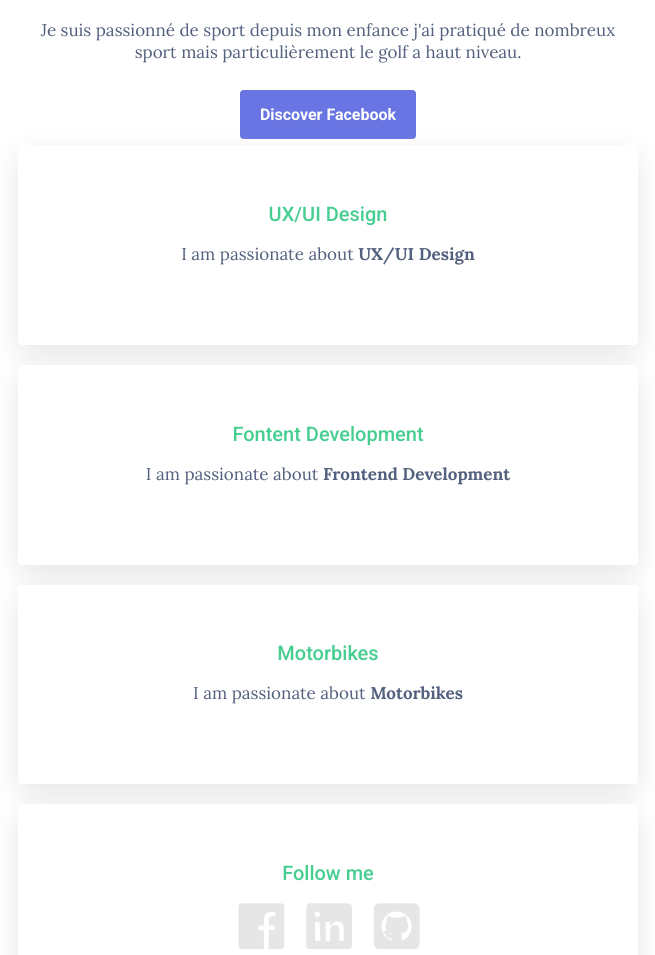
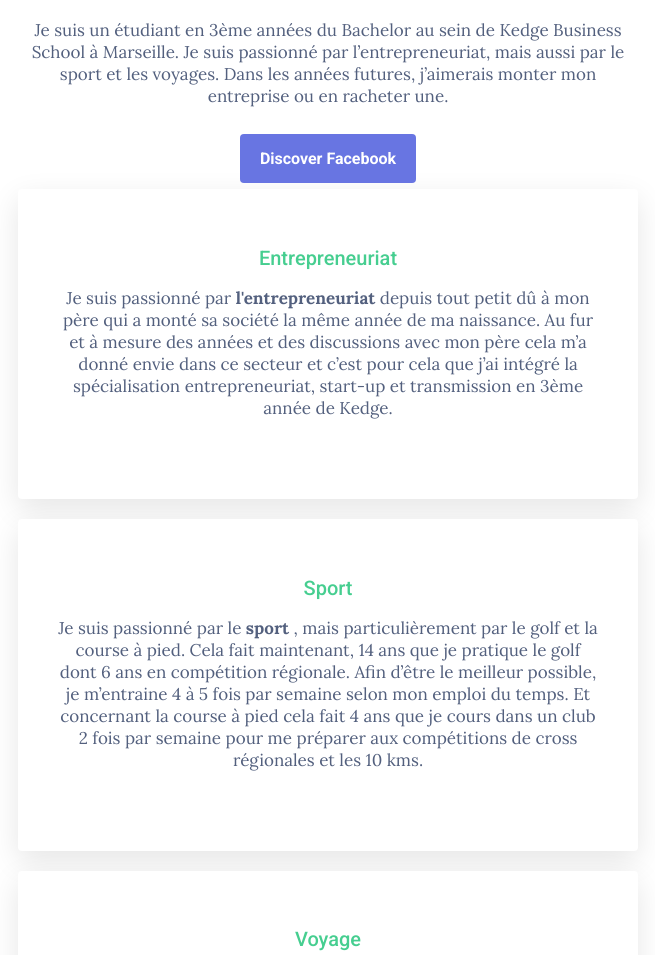
Before and after one commit to JeanBaptisteBourel/my-first-website, a plain HTML site: page index.html in a window 1280 px wide. Shown: the part 276-1231 px from the top of the page, without its empty margins (312-967 px from the left). Drawn offline with Linux system fonts and the light colour scheme.

Commit message:
Profil Finish

```diff
--- a/index.html
+++ b/index.html
@@ -14,29 +14,30 @@
  <div>
 	<h1>Hello, I'm Jean-Baptiste</h1>
 	<img src="images/my-profil.png" class="img-circle" width="150px" alt="Photo de profile"/>
-	<p>Je suis passionné de sport depuis mon enfance j'ai pratiqué de nombreux sport mais particulièrement le golf a haut niveau.
+	<p>Je suis un étudiant en 3ème années du Bachelor au sein de Kedge Business School à Marseille. Je suis passionné par l’entrepreneuriat, mais aussi par le sport et les voyages. Dans les années futures, j’aimerais monter mon entreprise ou en racheter une.
 	</p>
 	<a href="#" class="btn-blue">Discover Facebook</a>
  </div>
 
   <div class="card-white">
-	<h2>UX/UI Design</h2>
+	<h2>Entrepreneuriat</h2>
 	<p>
-		I am passionate about <strong>UX/UI Design</strong>
+	 Je suis passionné par <strong>l'entrepreneuriat</strong>
+	 depuis tout petit dû à mon père qui a monté sa société la même année de ma naissance. Au fur et à mesure des années et des discussions avec mon père cela m’a donné envie dans ce secteur et c’est pour cela que j’ai intégré la spécialisation entrepreneuriat, start-up et transmission en 3ème année de Kedge.
 	</p>
 </div>
 
 <div class="card-white">
-	<h2>Fontent Development</h2>
+	<h2>Sport</h2>
 	<p>
-		I am passionate about <strong>Frontend Development</strong>
+		Je suis passionné par le <strong>sport</strong> , mais particulièrement par le golf et la course à pied. Cela fait maintenant, 14 ans que je pratique le golf dont 6 ans en compétition régionale. Afin d’être le meilleur possible, je m’entraine 4 à 5 fois par semaine selon mon emploi du temps. Et concernant la course à pied cela fait 4 ans que je cours dans un club 2 fois par semaine pour me préparer aux compétitions de cross régionales et les 10 kms.
 	</p>
 </div>
 
 <div class="card-white">
-	<h2>Motorbikes</h2>
+	<h2>Voyage</h2>
 	<p>
-		I am passionate about <strong>Motorbikes</strong>
+		Je suis passionné de <strong>voyage</strong> qui est venu dû au nombreux voyage que j’ai effectué avec mes parents lors de mon adolescence. J’aime partir à l’aventure dans différents pays pour découvrir de nouvelles cultures en famille ou tout seul. Depuis 3 ans, j’effectue des voyages seul ou j’ai pu visiter les îles Grecque, Miami ainsi que le Mexique ou j’ai dû me débrouiller tout seul dans des pays étrangers.
 	</p>
 </div>
 
```
